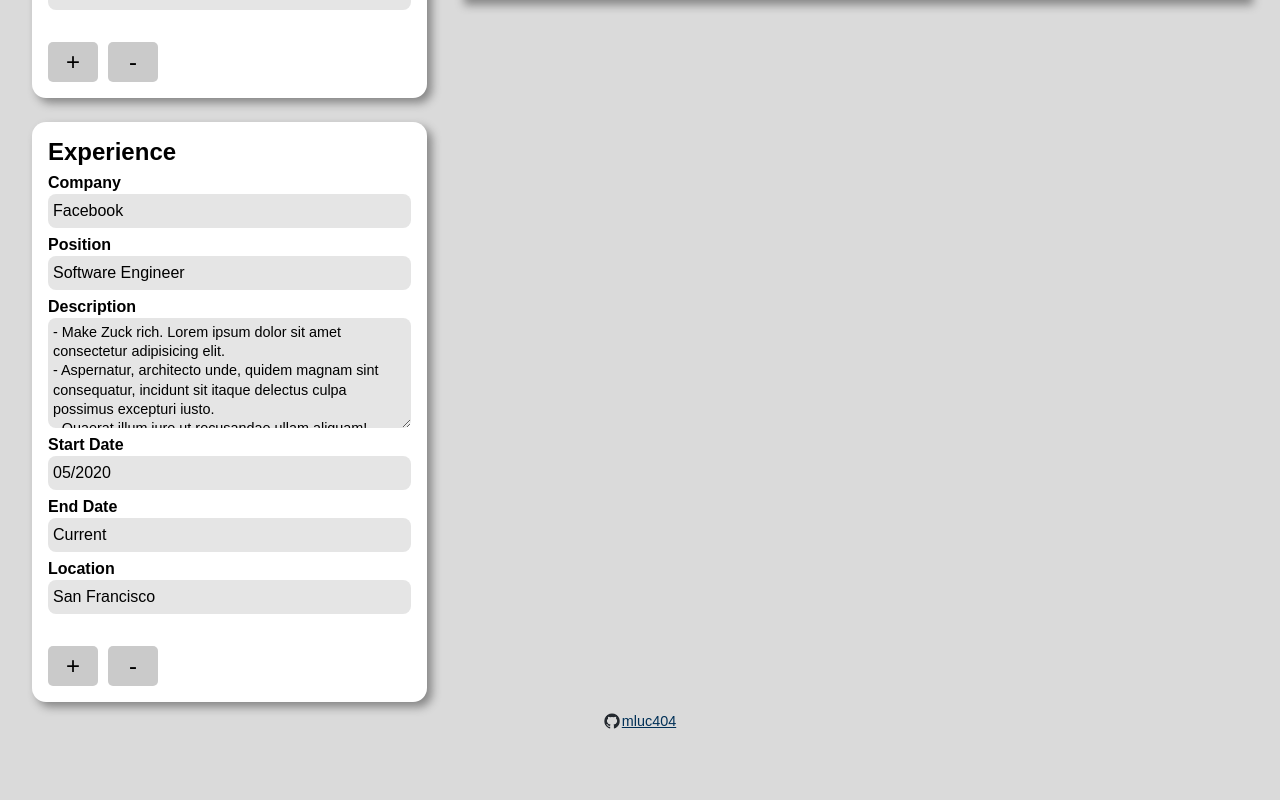
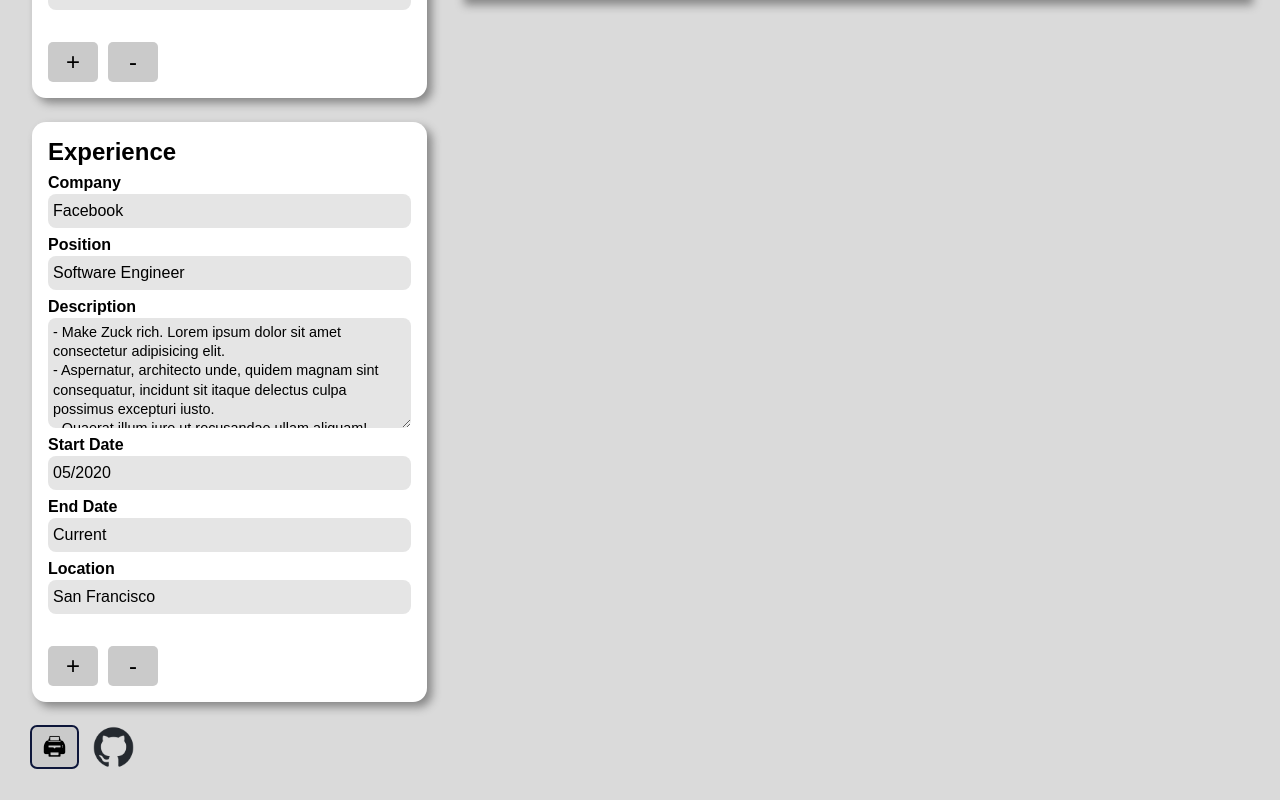
Before and after one commit to mluc404/cv-generator, a React (Vite) app: page / in a window 1280 px wide. Shown: the part 708-1508 px from the top of the page. Before the commit the page ends 1442 px from the top, so only its background shows below. Built offline with nearby package versions, Linux system fonts and the light colour scheme.

Commit message:
feat: print button to save resume to pdf

```diff
--- a/index.html
+++ b/index.html
@@ -10,7 +10,7 @@
     <div id="root"></div>
     <script type="module" src="/src/main.jsx"></script>
 
-    <div class="myLink">
+    <!-- <div class="myLink">
       <a href="https://github.com/mluc404/cv-generator"
         ><img
           src="./public/github-mark.png"
@@ -18,6 +18,6 @@
           class="githubLogo"
         /><span>mluc404</span></a
       >
-    </div>
+    </div> -->
   </body>
 </html>
--- a/package.json
+++ b/package.json
@@ -14,7 +14,8 @@
   },
   "dependencies": {
     "react": "^19.0.0",
-    "react-dom": "^19.0.0"
+    "react-dom": "^19.0.0",
+    "react-to-print": "^3.1.0"
   },
   "devDependencies": {
     "@eslint/js": "^9.22.0",
--- a/src/App.css
+++ b/src/App.css
@@ -37,6 +37,15 @@
   padding-bottom: 2rem;
 }
 
+@media print {
+  .outputSection {
+    box-shadow: none !important;
+    filter: none !important;
+    margin: 0;
+    padding: 0;
+  }
+}
+
 .buttons {
   display: flex;
   gap: 10px;
@@ -64,7 +73,7 @@
   gap: 20px;
   width: 90%;
 }
-
+/*
 .myLink {
   display: flex;
   justify-content: center;
@@ -86,4 +95,4 @@
 
 a:hover {
   cursor: pointer;
-}
+} */
--- a/src/App.jsx
+++ b/src/App.jsx
@@ -1,9 +1,12 @@
-import { useState } from "react";
+import { useState, useRef, use } from "react";
+import { useReactToPrint } from "react-to-print";
 
 import { sampleData } from "./sampleData";
 import { PersonalInfo } from "./components/PersonalInfo";
 import { Education } from "./components/Education";
 import { Experience } from "./components/Experience";
+
+import githubLogo from "../public/github-mark.png";
 
 import "./App.css";
 import "./styles/InputSection.css";
@@ -14,6 +17,9 @@
   );
   const [inputEducation, setInputEducation] = useState(sampleData.education);
   const [inputExperience, setInputExperience] = useState(sampleData.experience);
+
+  const contentRef = useRef();
+  const reactToPrintFn = useReactToPrint({ contentRef });
 
   return (
     <>
@@ -34,10 +40,26 @@
             <h2>Experience</h2>
             <Experience data={inputExperience} setData={setInputExperience} />
           </div>
+          {/* Print resume */}
+          <div className="outputButtons">
+            <button onClick={reactToPrintFn} className="printBtn">
+              &#x1F5A8;
+            </button>
+            <div className="githubLink">
+              <a href="https://github.com/mluc404/cv-generator">
+                <img
+                  src={githubLogo}
+                  alt="GitHub logo"
+                  className="githubLogo"
+                />
+                {/* <span>mluc404</span> */}
+              </a>
+            </div>
+          </div>
         </div>
 
         {/* >>>>>>>>>>>>>> OUTPUT SECTION <<<<<<<<<<<<<<<<< */}
-        <div className="outputSection">
+        <div className="outputSection" ref={contentRef}>
           <div className="personalInfoOutput">
             <PersonalInfo data={inputPersonalInfo} mode="output" />
           </div>
--- a/src/styles/InputSection.css
+++ b/src/styles/InputSection.css
@@ -1,6 +1,7 @@
 .inputSection {
   display: flex;
   flex-direction: column;
+  /* justify-content: center; */
   gap: 1.5rem;
 }
 .inputBlock {
@@ -35,3 +36,36 @@
 .inputLabel {
   font-weight: 600;
 }
+
+.outputButtons {
+  display: flex;
+  align-items: center;
+  /* justify-content: center; */
+  gap: 1rem;
+  color: #0d163a;
+  /* padding-left: 0.5rem; */
+}
+
+.printBtn {
+  width: 2.8rem;
+  height: 2.5rem;
+  display: flex;
+  justify-content: center;
+  align-items: center;
+  padding-top: 5px;
+  outline: #0d163a solid 2px;
+}
+
+.githubLink {
+  display: flex;
+  justify-content: center;
+  align-items: start;
+}
+
+.githubLink img {
+  width: 2.6rem;
+}
+
+.githubLink a {
+  display: flex;
+}
```
Also changed, not shown: src/assets/github-mark.png (added), 1 other file (tests, documents, lock files or other folders).
